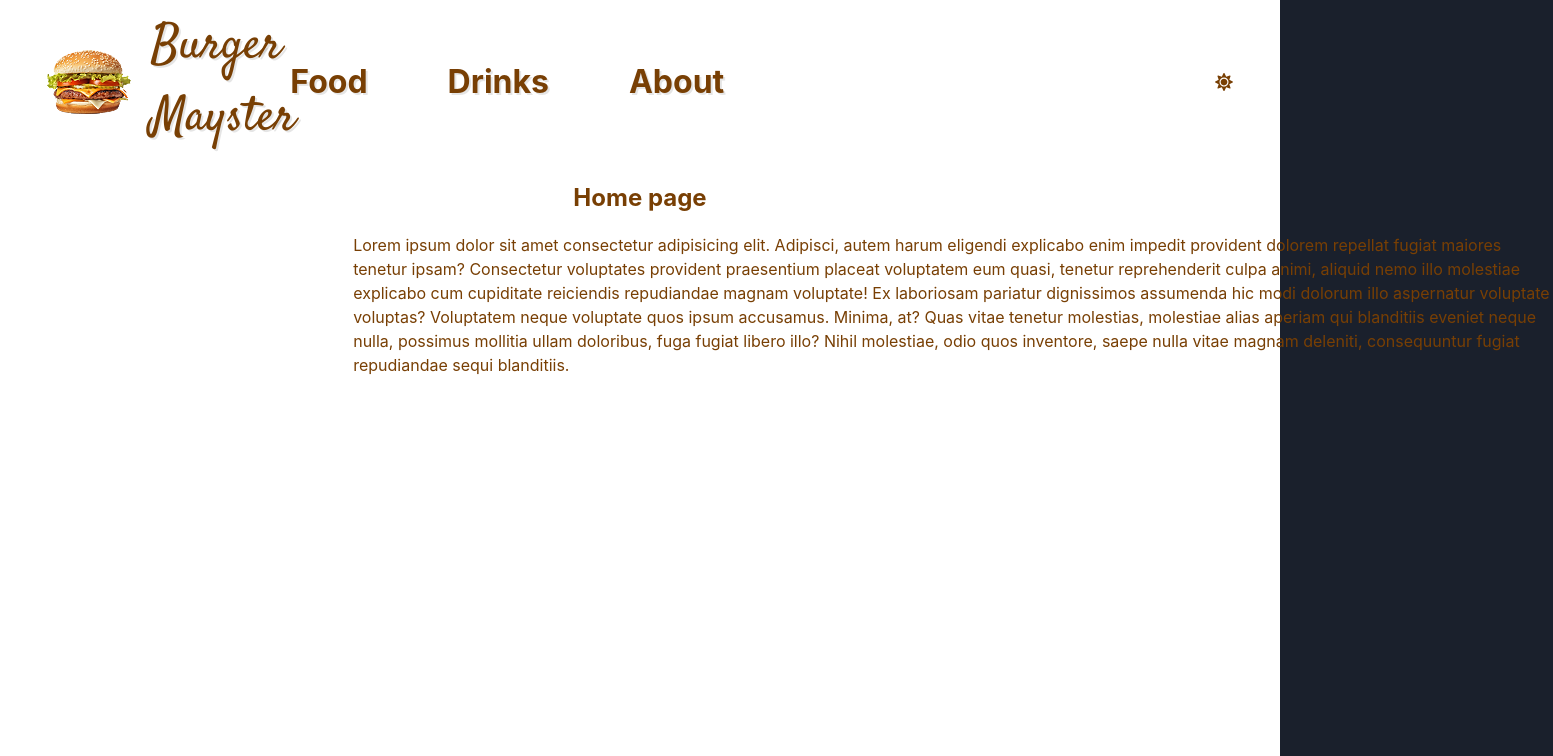
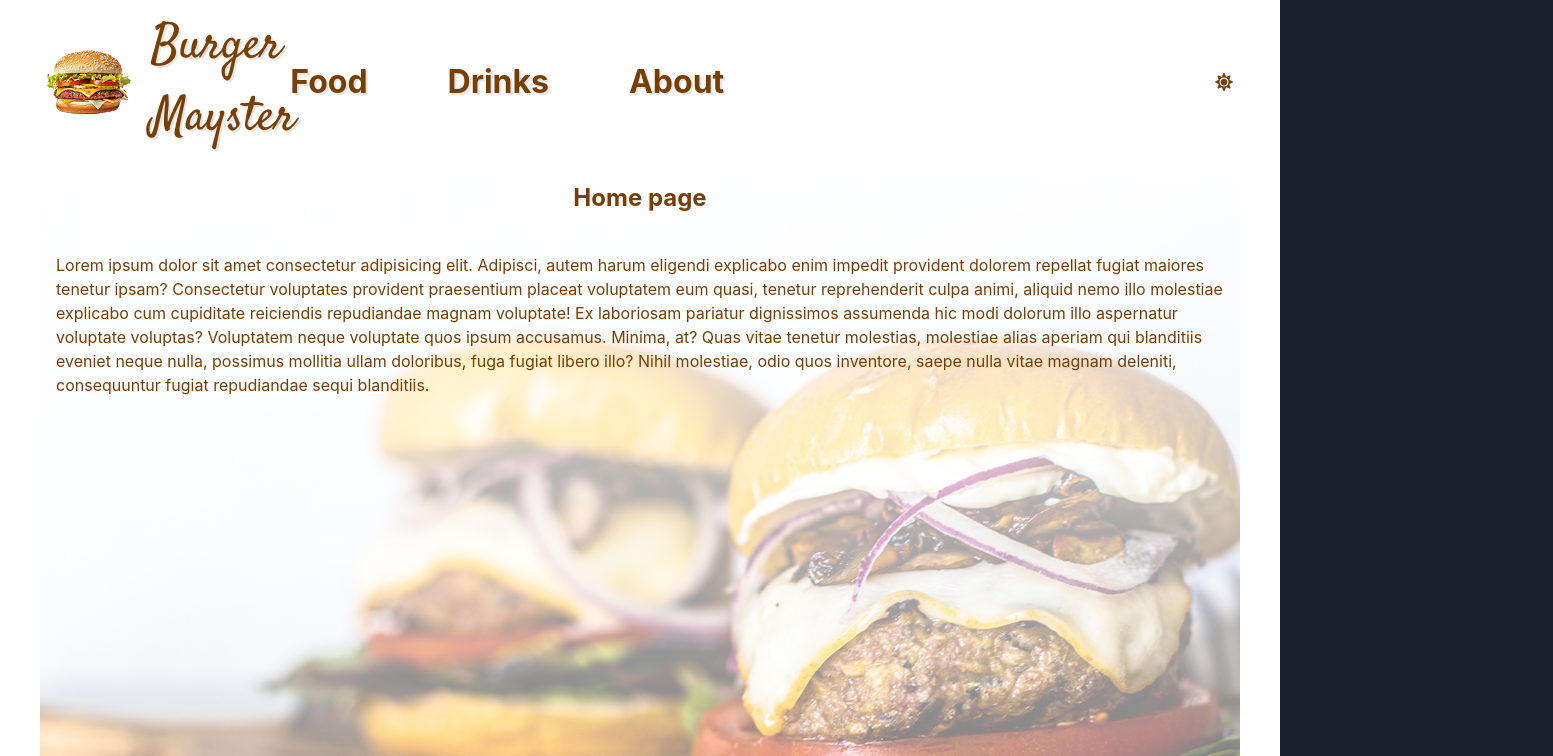
Before and after one commit to SerhiiRud/burger-mayster, a React (Create React App) app: page / in a window 1280 px wide. Shown: the top 756 px of the page, 1553 px wide, since content can reach past the window. Built offline with nearby package versions, Linux system fonts and the light colour scheme.

Commit message:
home page bcg

```diff
--- a/src/pages/Home/Home.tsx
+++ b/src/pages/Home/Home.tsx
@@ -2,11 +2,16 @@ import { Container, Heading, Text } from "@chakra-ui/react";
 
 export const Home = () => {
   return (
-    <Container h="1200px">
-      <Heading as="h1" mt="20px" mb="20px" textAlign="center" fontSize="24">
+    <Container
+      h="1200px"
+      maxW="1200px"
+      backgroundImage="linear-gradient(to-t, rgba(255, 255, 255, 0.1), rgba(255, 255, 255, 0.9)), url(../../images/png/home-background.jpg)"
+      backgroundRepeat="no-repeat"
+    >
+      <Heading as="h1" mt="20px" mb="40px" textAlign="center" fontSize="24">
         Home page
       </Heading>
-      <Text m="0 auto" w="1200px">
+      <Text>
         Lorem ipsum dolor sit amet consectetur adipisicing elit. Adipisci, autem
         harum eligendi explicabo enim impedit provident dolorem repellat fugiat
         maiores tenetur ipsam? Consectetur voluptates provident praesentium
```
Also changed, not shown: public/images/png/home-background.jpg (added).
